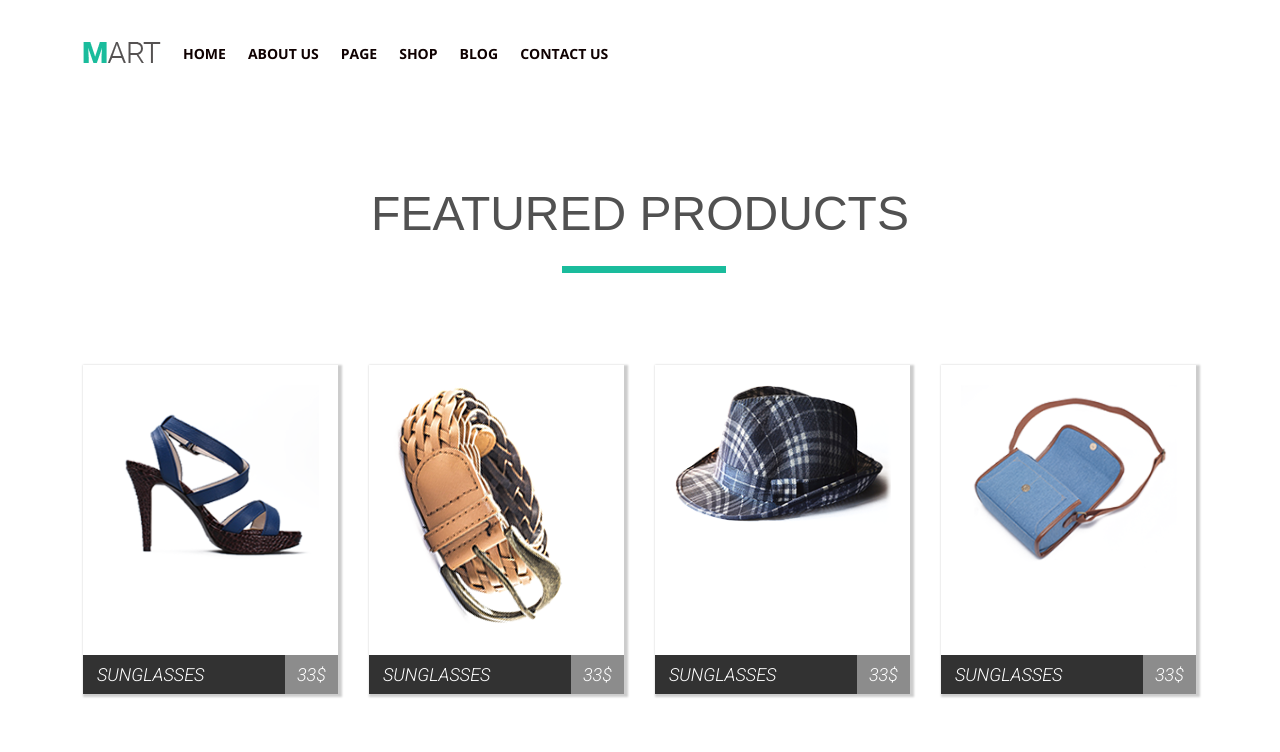
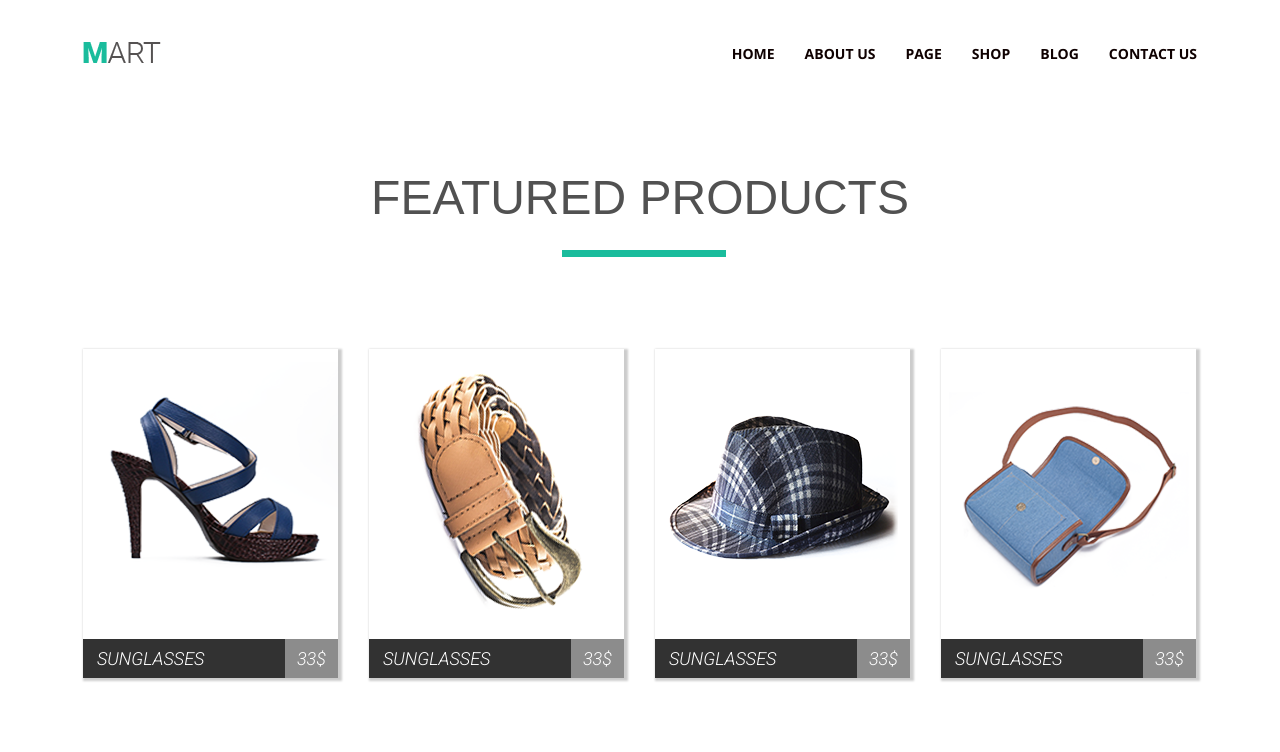
Before and after one commit to DmitriyP911/goit-fe-course, a plain HTML site: page html-css/module-04/index.html in a window 1280 px wide. Shown: the top 752 px of the page. Drawn offline with nearby package versions, Linux system fonts and the light colour scheme.

Commit message:
edit module 4

```diff
--- a/html-css/module-04/index.html
+++ b/html-css/module-04/index.html
@@ -38,7 +38,7 @@
             <li class="menu-item">
                 <div class="cart">
                         <div class="product-picture">
-                            <img src="img/product1.png" alt="product 1">
+                            <img src="img/product1.png" alt="product 1" class="cart-img">
                         </div>
                     <div class="cart-text-wrp clearfix">
                         <span class="product-name">sunglasses</span>
@@ -124,10 +124,10 @@
                 </div>
             </li>
         </ul>
+    </section>
 
     <!-- LATEST NEWS BLOCK -->
 
-    </section>
         <div class="second-title">
                 <h2>latest news</h2>
             </div>
--- a/html-css/module-04/style.css
+++ b/html-css/module-04/style.css
@@ -26,9 +26,15 @@ img {
 
 /* SITE NAVIGATION BLOCK STYLE */
 
+.navigation-list {
+    float: right;
+}
+.navigation-item {
+    float: left
+}
+
 .site-navigation {
     margin-top: 38px;
-    margin-bottom: 105px;
 }
 
 .site-navigation .logo-link {
@@ -44,6 +50,10 @@ img {
     font-size: 14px;
     font-weight: 700;
     line-height: 11px;
+    padding-left: 30px;
+    display: block;
+    text-transform: uppercase;
+    text-decoration: none;
 }
 
 .navigation-list a:hover {
@@ -54,8 +64,7 @@ img {
     color: #1abc9c;
 }
 
-.navigation-item {
-    float: left;
+.navigation-list {
     margin-top: 5px;
     margin-bottom: 6px;
     margin-left: 22px;
@@ -72,13 +81,12 @@ img {
     padding-left: 0px;
 }
 
-.navigation-list a {
-     display: block;
-     text-transform: uppercase;
-     text-decoration: none;
- }
 
  /* FIRST TITLE STYLE */
+
+.first-title {
+    margin-top: 105px;
+}
 
 .first-title h2 {
     text-align: center;
@@ -109,7 +117,7 @@ img {
     list-style-type: none;
 }
 
-.cart {
+.product-list .cart {
     width: 255px;
     height: 322px;
     float: left;
@@ -120,15 +128,24 @@ img {
     box-shadow: 2px 2px 2px 2px hsla(0, 0%, 0%, .2);
 }
 
-.cart-img-wrp {
+.product-list .cart-img-wrp {
     overflow: hidden;
     height: 283px;
     line-height: 283px;
     text-align: center;
 }
 
+.product-picture {
+    position: relative;
+}
+
 .cart-img {
-    vertical-align: middle;
+    position: absolute;
+    left: 0;
+    top: 0;
+    bottom: 0;
+    right: 0;
+    margin: auto;
 }
 
 .cart-text-wrp {
@@ -158,11 +175,6 @@ img {
 }
 .cart:hover .product-price {
     background: #7fd9c7;
-}
-
-.featured-list .product-list img {
-    line-height: 0;
-    text-align: center;
 }
 
 .product-list .product-price:hover {
```
